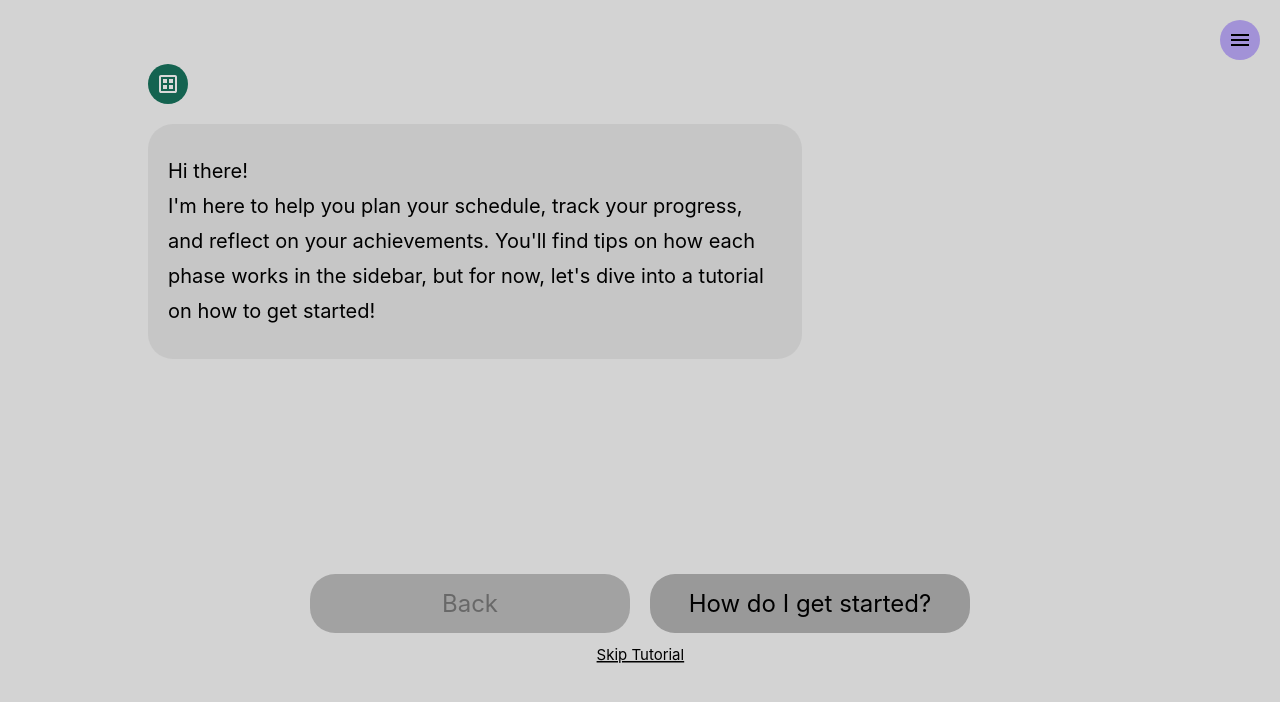
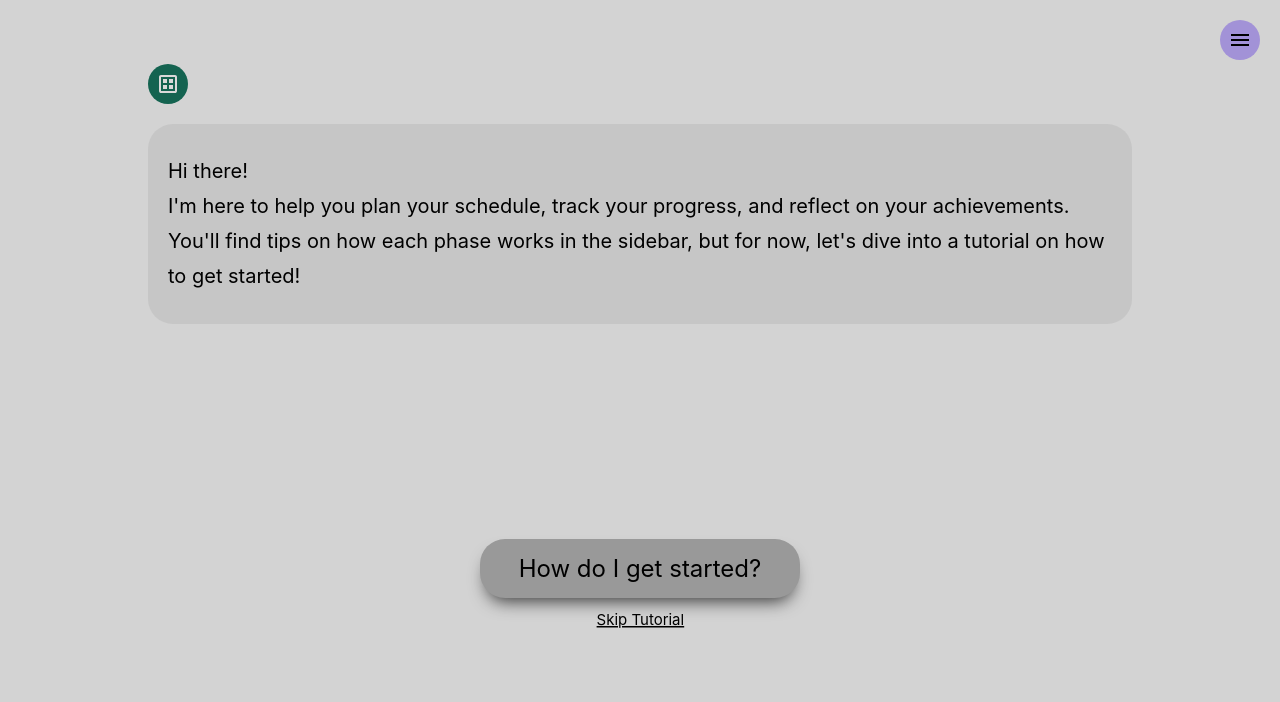
Before and after one commit to naveenkumarkk/ai-tutor, a Flask app: template app/templates/tutorial1.html in a window 1280 px wide. Shown: the top 702 px of the page. Run offline with Flask 3, Linux system fonts and the light colour scheme; the template is opened without the code that fills it, so the values that code supplies are empty; parts of the project's set-up code (start-up, migrations or seed data) failed here and were passed over; some libraries are stand-ins or nearby versions.

Commit message:
fix layout

```diff
--- a/app/static/css/default.css
+++ b/app/static/css/default.css
@@ -986,6 +986,14 @@ input#darkmode-toggle {
   & .buttons{
     display: flex;
     align-self: center;
+    & button {
+      -webkit-box-shadow: 0px 10px 17px -7px rgba(0, 0, 0, 0.75);
+      -moz-box-shadow: 0px 10px 17px -7px rgba(0, 0, 0, 0.75);
+      box-shadow: 0px 10px 17px -7px rgba(0, 0, 0, 0.75);
+    }
+  }
+  & .answer {
+    max-width: 100% !important;
   }
 }
 
@@ -1188,7 +1196,7 @@ input#darkmode-toggle {
   backdrop-filter: blur(10px);
   text-align: center;
 
-  & button {
+  & button:hover {
     -webkit-box-shadow: 0px 10px 17px -7px rgba(0, 0, 0, 0.75);
     -moz-box-shadow: 0px 10px 17px -7px rgba(0, 0, 0, 0.75);
     box-shadow: 0px 10px 17px -7px rgba(0, 0, 0, 0.75);
--- a/app/templates/tutorial1.html
+++ b/app/templates/tutorial1.html
@@ -73,8 +73,6 @@
                     </div>
                     <p class="answer"> Hi there! <br>I'm here to help you plan your schedule, track your progress, and reflect on your achievements. You'll find tips on how each phase works in the sidebar, but for now, let's dive into a tutorial on how to get started!</p>
                     <div class="buttons">
-                        <button class="back disabled">Back
-                        </button>
                         <button class="next" id="tutorial1Next">How do I get started?
                         </button>
                     </div>
```
